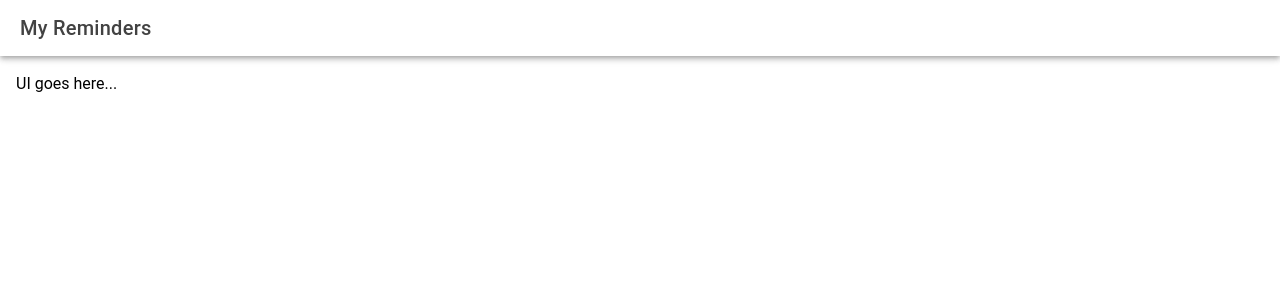
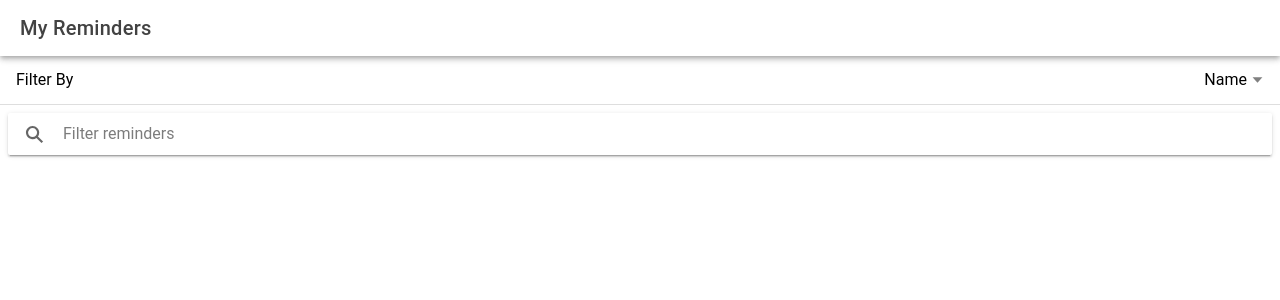
Before and after one commit to PhilipWright96/ElectionReminders, a React (Vite) app: page /myReminders in a window 1280 px wide. Shown: the top 300 px of the page. Built offline with nearby package versions, Linux system fonts and the light colour scheme.

Commit message:
Add basic filter framework

```diff
--- a/src/pages/MyReminders.tsx
+++ b/src/pages/MyReminders.tsx
@@ -1,7 +1,15 @@
-import { IonContent, IonHeader, IonPage, IonTitle, IonToolbar } from '@ionic/react';
-import React from 'react';
+import { IonContent, IonHeader, IonItem, IonLabel, IonPage, IonTitle, IonToolbar, IonSelect, IonSelectOption, IonSearchbar, IonList } from '@ionic/react';
+import React, { useState } from 'react';
+import { FilterFields } from '../components/CountryElections/types';
 
 const MyReminders: React.FC = () => {
+    const filterFields: FilterFields = {
+        NAME: "name",
+        DATE: "date"
+    },
+        [filterTerm, setFilterTerm] = useState(""),
+        [filterTypeTerm, setFilterTypeTerm] = useState("name");
+
 
     return (
         <IonPage>
@@ -10,10 +18,25 @@ const MyReminders: React.FC = () => {
                     <IonTitle>My Reminders</IonTitle>
                 </IonToolbar>
             </IonHeader>
+            <IonItem>
+                <IonLabel>Filter By</IonLabel>
+                <IonSelect
+                    value={filterTypeTerm}
+                    onIonChange={(e) => setFilterTypeTerm(e.detail.value!)}
+                >
+                    <IonSelectOption value={filterFields.NAME}>Name</IonSelectOption>
+                    <IonSelectOption value={filterFields.DATE}>Date</IonSelectOption>
+                </IonSelect>
+            </IonItem>
+            <IonSearchbar
+                value={filterTerm}
+                placeholder='Filter reminders'>
+            </IonSearchbar>
             <IonContent className="ion-padding">
-                UI goes here...
+                <IonList>
+                </IonList>
             </IonContent>
-        </IonPage>
+        </IonPage >
     );
 };
 
```
